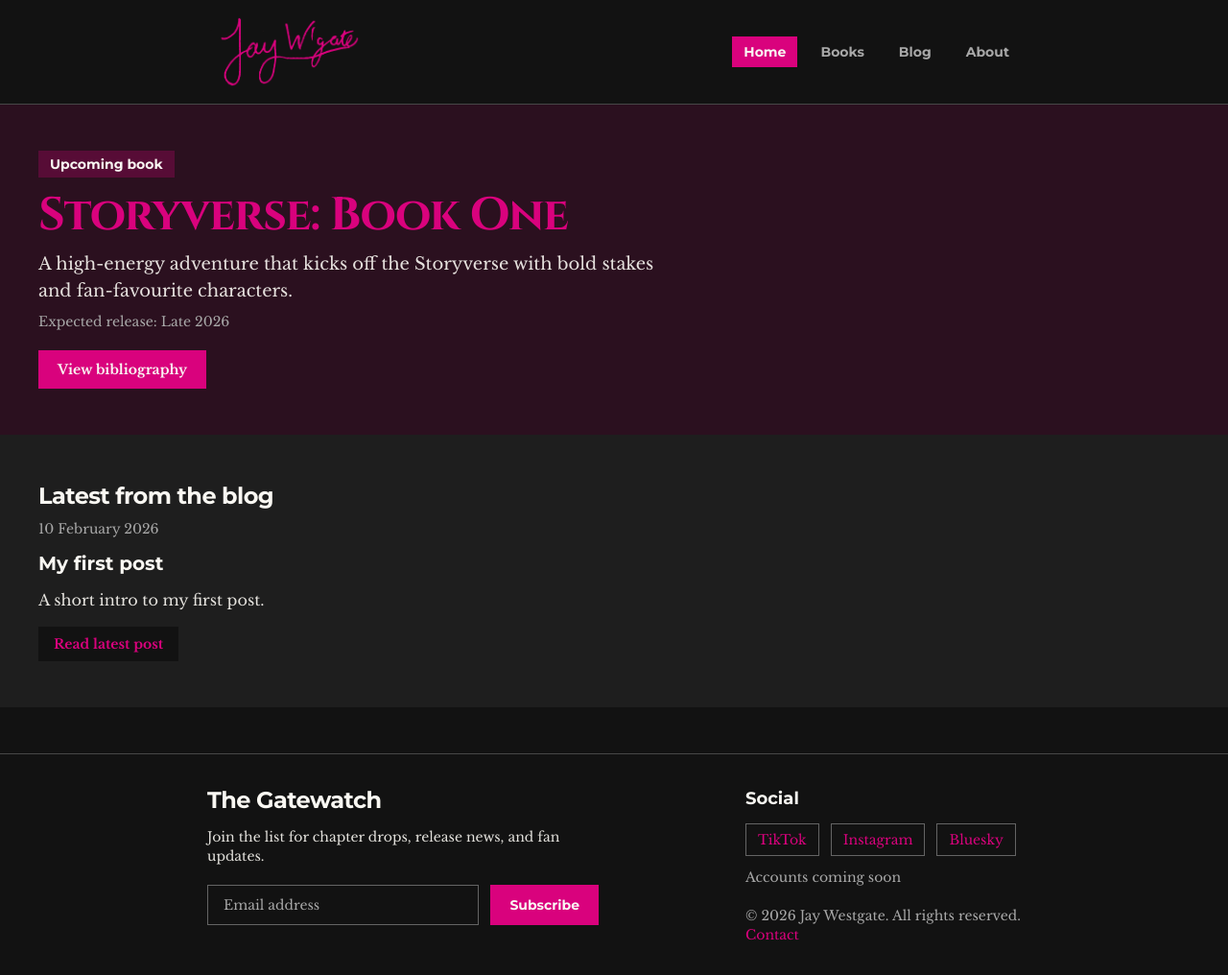
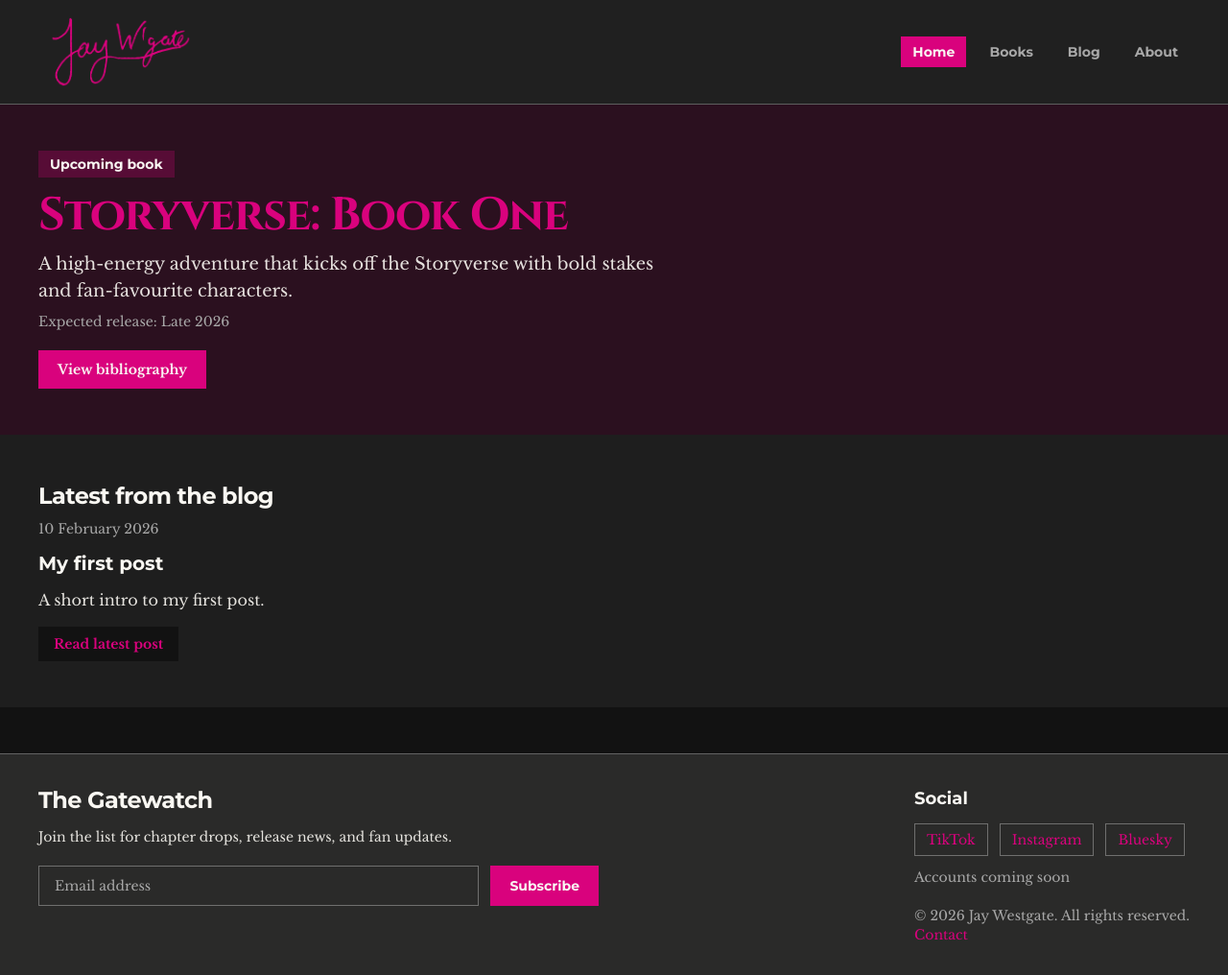
Before and after one commit to jessegreen0906/blogPoC, a Next.js app: page / in a window 1280 px wide. Shown: the whole page at 96% size. Built offline with nearby package versions, Linux system fonts and the light colour scheme.

Commit message:
Update project files

```diff
--- a/src/components/site-footer.tsx
+++ b/src/components/site-footer.tsx
@@ -2,8 +2,8 @@ import Link from "next/link";
 
 export function SiteFooter() {
   return (
-    <footer className="mt-12 border-t border-[color:var(--neutral)]/35 bg-[color:var(--background)]">
-      <div className="mx-auto grid w-full max-w-4xl gap-8 px-4 py-8 text-sm text-[color:var(--neutral)] sm:px-6 md:grid-cols-2">
+    <footer className="mt-12 border-t border-[color:var(--neutral)]/45 bg-[color:var(--text)]/10">
+      <div className="grid w-full gap-8 px-4 py-8 text-sm text-[color:var(--neutral)] sm:px-10 md:grid-cols-2">
         <section>
           <h2 className="text-2xl font-semibold tracking-tight text-[color:var(--text)]">
             The Gatewatch
--- a/src/components/site-header.tsx
+++ b/src/components/site-header.tsx
@@ -12,8 +12,8 @@ export function SiteHeader() {
   const isAbout = pathname === "/about";
 
   return (
-    <header className="border-b border-[color:var(--neutral)]/35 bg-[color:var(--background)]/95">
-      <div className="mx-auto flex w-full max-w-4xl items-center justify-between px-4 py-4 sm:px-6">
+    <header className="border-b border-[color:var(--neutral)]/45 bg-[color:var(--text)]/6">
+      <div className="flex w-full items-center justify-between px-4 py-4 sm:px-10">
         <Link
           href="/"
           className="inline-flex items-center text-lg font-bold tracking-tight text-[color:var(--text)] hover:text-[color:var(--primary)]"
```
Also changed, not shown: 2 other files (tests, documents, lock files or other folders).
